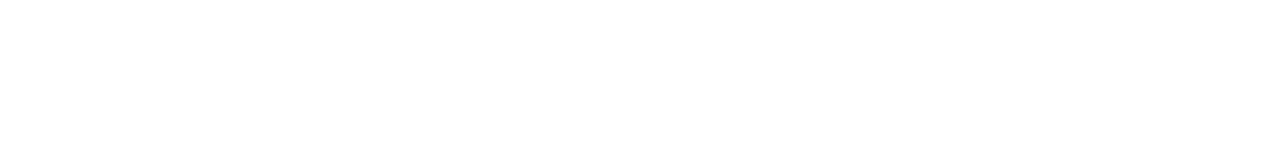
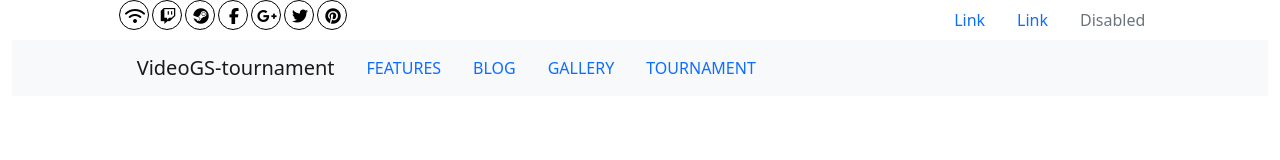
Before and after one commit to AlexBurlak/VGameTournamentSoftware, a plain HTML site: page HTML coding/index.html in a window 1280 px wide. Drawn offline with nearby package versions, Linux system fonts and the light colour scheme.

Commit message:
Added header, icons, header.css

```diff
--- a/HTML coding/index.html
+++ b/HTML coding/index.html
@@ -5,8 +5,92 @@
     <meta http-equiv="X-UA-Compatible" content="IE=edge">
     <meta name="viewport" content="width=device-width, initial-scale=1.0">
     <title>Document</title>
+
+    <link href="https://cdn.jsdelivr.net/npm/bootstrap@5.0.0-beta3/dist/css/bootstrap.min.css" rel="stylesheet" integrity="sha384-eOJMYsd53ii+scO/bJGFsiCZc+5NDVN2yr8+0RDqr0Ql0h+rP48ckxlpbzKgwra6" crossorigin="anonymous" \>
+
+    <!-- Font Awasome icons !-->
+    <script src="https://use.fontawesome.com/c0e37cdd14.js"></script>
+
+    <link href="styles/header.css" rel="stylesheet"\>
+
 </head>
 <body>
-
+    <div class="container-fluid">
+        <div class="pre-header row">
+            <div class="col-1"></div>
+            <div class="col-5">
+                <ul class="nav social-media-nav">
+                    <li class="nav-item">
+                        <a class="nav-link" href="#"><i class="fa  fa-wifi" aria-hidden="true"></i></a>
+                    </li>
+                    <li class="nav-item">
+                        <a class="nav-link" href="#"><i class="fa fa-twitch" aria-hidden="true"></i></a>
+                    </li>
+                    <li class="nav-item">
+                        <a class="nav-link" href="#"><i class="fa fa-steam" aria-hidden="true"></i></a>
+                    </li>
+                    <li class="nav-item">
+                        <a class="nav-link" href="#"><i class="fa fa-facebook" aria-hidden="true"></i></a>
+                    </li>
+                    <li class="nav-item">
+                        <a class="nav-link" href="#"><i class="fa fa-google-plus" aria-hidden="true"></i></a>
+                    </li>
+                    <li class="nav-item">
+                        <a class="nav-link" href="#"><i class="fa fa-twitter" aria-hidden="true"></i></a>
+                    </li>
+                    <li class="nav-item">
+                        <a class="nav-link" href="#"><i class="fa fa-pinterest" aria-hidden="true"></i></a>
+                    </li>
+                </ul>
+            </div>
+            <div class="col-5">
+                <ul class="nav justify-content-end">
+                    <li class="nav-item">
+                      <a class="nav-link" href="#">Link</a>
+                    </li>
+                    <li class="nav-item">
+                      <a class="nav-link" href="#">Link</a>
+                    </li>
+                    <li class="nav-item">
+                      <a class="nav-link disabled" href="#" tabindex="-1" aria-disabled="true">Disabled</a>
+                    </li>
+                  </ul>
+            </div>
+            <div class="col-1"></div>
+        </div>
+        <header class="row">
+            <div class="col-12">
+                <nav class="navbar navbar-expand-lg navbar-light bg-light">
+                    <div class="container-fluid">
+                        <div class="col-1"></div>
+                        <a class="navbar-brand" href="#">VideoGS-tournament</a>
+                        <button class="navbar-toggler" type="button" data-bs-toggle="collapse" data-bs-target="#navbarNav" aria-controls="navbarNav" aria-expanded="false" aria-label="Toggle navigation">
+                            <span class="navbar-toggler-icon"></span>
+                        </button>
+                        <div class="collapse navbar-collapse" id="navbarNav">
+                            <ul class="nav nav-pills nav-fill">
+                                <li class="nav-item">
+                                  <a class="nav-link"  href="#">FEATURES</a>
+                                </li>
+                                <li class="nav-item">
+                                  <a class="nav-link" href="#">BLOG</a>
+                                </li>
+                                <li class="nav-item">
+                                  <a class="nav-link" href="#">GALLERY</a>
+                                </li>
+                                <li class="nav-item">
+                                  <a class="nav-link" href="#" tabindex="-1">TOURNAMENT</a>
+                                </li>
+                              </ul>
+                        </div>
+                        <div class="col-1"></div>
+                    </div>
+                </nav>
+            </div>
+        </header>
+    </div>
+    <script src="https://cdn.jsdelivr.net/npm/bootstrap@5.0.0-beta3/dist/js/bootstrap.bundle.min.js" integrity="sha384-JEW9xMcG8R+pH31jmWH6WWP0WintQrMb4s7ZOdauHnUtxwoG2vI5DkLtS3qm9Ekf" crossorigin="anonymous"></script>
+    <script src="https://cdn.jsdelivr.net/npm/@popperjs/core@2.9.1/dist/umd/popper.min.js" integrity="sha384-SR1sx49pcuLnqZUnnPwx6FCym0wLsk5JZuNx2bPPENzswTNFaQU1RDvt3wT4gWFG" crossorigin="anonymous"></script>
+    <script src="https://cdn.jsdelivr.net/npm/bootstrap@5.0.0-beta3/dist/js/bootstrap.min.js" integrity="sha384-j0CNLUeiqtyaRmlzUHCPZ+Gy5fQu0dQ6eZ/xAww941Ai1SxSY+0EQqNXNE6DZiVc" crossorigin="anonymous"></script>
 </body>
 </html>
--- /dev/null
+++ b/HTML coding/styles/header.css
@@ -0,0 +1,19 @@
+.social-media-nav > li > a {
+  display: inline-block;
+  color: #000;
+  background-color: #fff;
+  border: 1px solid #000;
+  border-radius: 50%;
+  font-size: 1em;
+  width: 30px;
+  height: 30px;
+  line-height: 30px;
+  padding: 0 2.5px 2.5px 5px;
+  text-align: center;
+  margin: 0 3px 3px 0;
+}
+
+.social-media-nav li a:hover {
+  background-color: #000;
+  color: #fff;
+}
```
